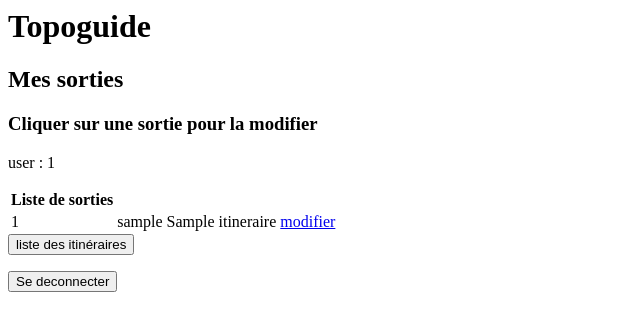
After one commit to alexandreBerezin/topoguide-alexandre-berezin, a Django app: page /itineraires/sorties/mySorties in a window 1280 px wide. The commit adds this page. Shown: the top 331 px of the page, without its empty margins (0-640 px from the left). Run offline with Django 4.2, Linux system fonts and the light colour scheme; a user stored in the database is signed in; tables that the repository leaves empty hold one stand-in row (values such as "Sample post").

Commit message:
Add modify view and page

```diff
--- a/topoguide/itineraires/templates/itineraires/itineraires_liste.html
+++ b/topoguide/itineraires/templates/itineraires/itineraires_liste.html
@@ -17,6 +17,11 @@ Pas d'itinéraires enregistrés
 
 {% endif %}
 
+<form action= {% url 'itineraires:mesSorties'%} >
+  <button type="submit">Mes Sorties</button>
+</form>
+
+
 <form action= {% url 'itineraires:creerSortie'%} >
   <button type="submit">créer une sortie</button>
 </form>
--- /dev/null
+++ b/topoguide/itineraires/templates/itineraires/mySorties.html
@@ -0,0 +1,40 @@
+<h1>Topoguide</h1>
+
+<h2>Mes sorties </h2>
+<h3> Cliquer sur une sortie pour la modifier </h3>
+
+<p> user : {{id}} </p>
+
+{% if liste_Sortie %}
+<table>
+    <thead>
+        <tr>
+            <th>Liste de sorties</th>
+        </tr>
+    </thead>
+    <tbody>
+      {% for sortie in liste_Sortie %}
+        <tr>
+            <td> {{sortie.id}}  </td>
+            <td>  {{ sortie.user }}  </td>
+            <td>{{ sortie.sortie_itineraire}}</td>
+            <td> <a href= {%url 'itineraires:modifierSortie' sortie.id %}  >  modifier </a>  </td>
+        </tr>
+        {% endfor %}
+    </tbody>
+</table>
+{% else %}
+
+
+Pas de sorties enregistrés
+
+{% endif %}
+
+<form action= {% url 'itineraires:itinerairesList'%} >
+    <button type="submit">liste des itinéraires</button>
+  </form>
+
+
+  <form action= {% url 'itineraires:logout'%} >
+      <button type="submit">Se deconnecter</button>
+    </form>
--- a/topoguide/itineraires/urls.py
+++ b/topoguide/itineraires/urls.py
@@ -12,4 +12,5 @@ urlpatterns = [
     path('sorties/<int:id_itineraire>', views.listeSorties, name='vueSortie'),
     path('sorties/create', views.create_sortie, name='creerSortie'),
     path('sorties/update/<int:id_sortie>', views.update_sortie, name='modifierSortie'),
+    path('sorties/mySorties', views.mySorties, name='mesSorties'),
 ]
--- a/topoguide/itineraires/views.py
+++ b/topoguide/itineraires/views.py
@@ -58,11 +58,21 @@ def update_sortie(request,id_sortie):
         form = SortieForm(request.POST,instance=sortie)
         if form.is_valid():
             form.save()
-        return redirect('itineraires:creerSortie')
+        return redirect('itineraires:mesSorties')
     return render(request,
 'itineraires/update_sortie.html', {'form': form})
 
 
 @login_required()
+def mySorties(request):
+    current_user = request.user
+    liste_Sorties = Sortie.objects.filter( user = current_user.id)
+    context = {'id': current_user.id,
+               'liste_Sortie' : liste_Sorties}
+
+    return render(request,'itineraires/mySorties.html', context)
+
+
+@login_required()
 def loginIndex(request):
     return HttpResponse("Connection réussie")
```
